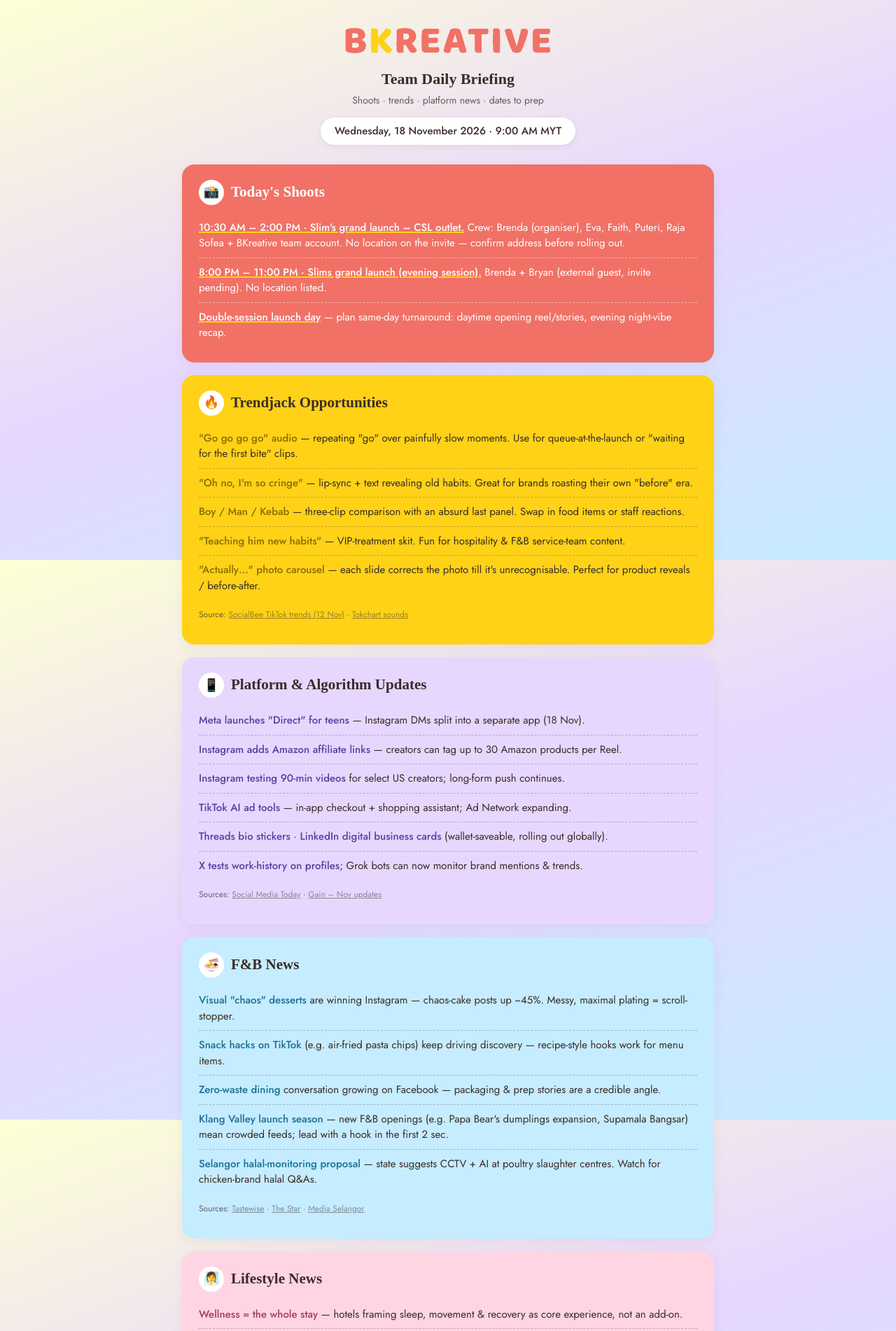
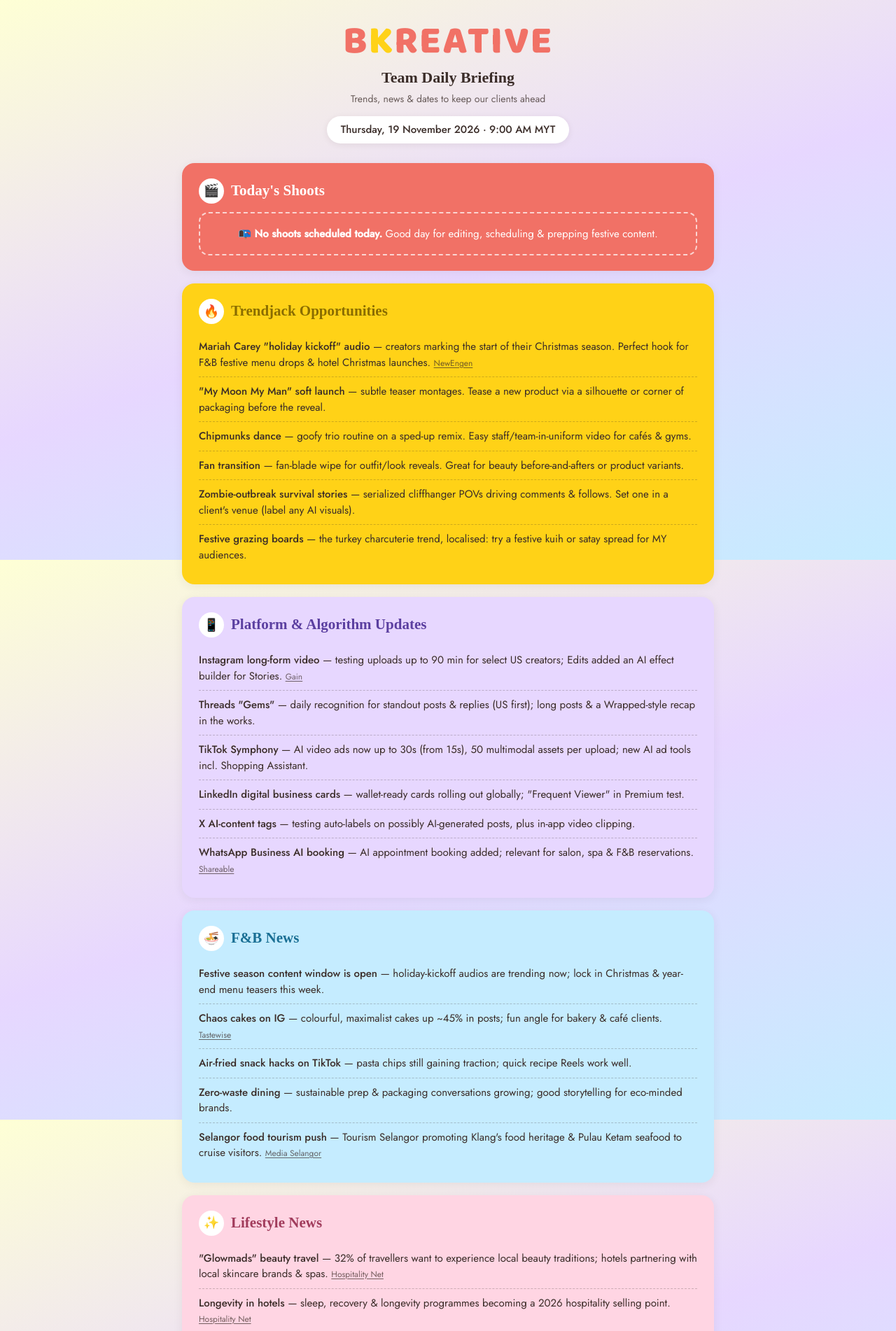
Before and after one commit to brendalye/bkreative-daily-briefing, a plain HTML site: page index.html in a window 1280 px wide. Shown: the top 1902 px of the page at 70% size. Drawn offline with Linux system fonts and the light colour scheme; a web font is replaced by a local one.

Commit message:
Add files via upload

```diff
--- a/index.html
+++ b/index.html
@@ -3,183 +3,162 @@
 <head>
 <meta charset="UTF-8">
 <meta name="viewport" content="width=device-width, initial-scale=1.0">
-<title>BKreative Daily Briefing – 18 Nov 2026</title>
+<title>BKreative Daily Briefing – 19 Nov 2026</title>
 <link rel="preconnect" href="https://fonts.googleapis.com">
 <link rel="preconnect" href="https://fonts.gstatic.com" crossorigin>
 <link href="https://fonts.googleapis.com/css2?family=Baloo+2:wght@800&family=Jost:wght@400;500&family=Kalnia:wght@600&display=swap" rel="stylesheet">
 <style>
   :root{
-    --coral:#f17166; --coral-dark:#b8453b;
-    --yellow:#ffd217; --yellow-dark:#8a6d00;
-    --lavender:#e7d7ff; --lavender-dark:#5b3fa0;
-    --sky:#c5ecff; --sky-dark:#1a6f94;
-    --pink:#ffd5e3; --pink-dark:#a13c5c;
-    --cream:#feffd5; --cream-dark:#6b6600;
+    --coral:#f17166;--coral-dark:#b8453b;
+    --yellow:#ffd217;--yellow-dark:#8a6d00;
+    --lavender:#e7d7ff;--lavender-dark:#5b3fa0;
+    --sky:#c5ecff;--sky-dark:#1a6f94;
+    --pink:#ffd5e3;--pink-dark:#a13c5c;
+    --cream:#feffd5;--cream-dark:#6b6600;
     --ink:#3a2c28;
   }
-  *{box-sizing:border-box;}
+  *{box-sizing:border-box;margin:0;padding:0}
   body{
-    margin:0; padding:32px 16px 48px;
-    font-family:'Jost',sans-serif; font-weight:400; color:var(--ink);
+    font-family:'Jost',sans-serif;font-weight:400;color:var(--ink);line-height:1.5;
     background:linear-gradient(160deg,var(--cream) 0%,var(--lavender) 50%,var(--sky) 100%);
-    background-attachment:fixed; line-height:1.5;
+    background-attachment:fixed;min-height:100vh;padding:32px 16px;
   }
-  .page{max-width:760px; margin:0 auto;}
-  .header{text-align:center; margin-bottom:28px;}
-  .brand{font-family:'Baloo 2',sans-serif; font-weight:800; font-size:56px; letter-spacing:2px; margin:0; line-height:1;}
-  .brand .c{color:var(--coral);} .brand .y{color:var(--yellow);}
-  .tagline{font-family:'Kalnia',serif; font-weight:600; font-size:22px; margin:8px 0 4px;}
-  .subtitle{font-size:14px; opacity:.75; margin:0 0 14px;}
-  .date-pill{display:inline-block; background:#fff; border-radius:999px; padding:8px 20px; font-weight:500; font-size:15px; box-shadow:0 2px 10px rgba(58,44,40,.08);}
-  .section{border-radius:18px; padding:22px 24px; margin-bottom:18px; box-shadow:0 4px 18px rgba(58,44,40,.06);}
-  .bg-coral{background:var(--coral); color:#fff;}
-  .bg-yellow{background:var(--yellow);}
-  .bg-lavender{background:var(--lavender);}
-  .bg-sky{background:var(--sky);}
-  .bg-pink{background:var(--pink);}
-  .bg-cream{background:var(--cream); border:1px solid rgba(107,102,0,.15);}
-  .section-title{font-family:'Kalnia',serif; font-weight:600; font-size:21px; margin:0 0 12px; display:flex; align-items:center; gap:10px;}
-  .badge{width:36px; height:36px; border-radius:50%; background:#fff; display:inline-flex; align-items:center; justify-content:center; font-size:18px; flex-shrink:0;}
-  ul.items{list-style:none; margin:0; padding:0;}
-  ul.items li{padding:9px 0; border-bottom:1px dashed rgba(58,44,40,.28); font-size:15px;}
-  ul.items li:last-child{border-bottom:none;}
-  .bg-coral ul.items li{border-bottom-color:rgba(255,255,255,.45);}
-  ul.items li b{font-weight:500;}
-  .bg-yellow b{color:var(--yellow-dark);} .bg-lavender b{color:var(--lavender-dark);}
-  .bg-sky b{color:var(--sky-dark);} .bg-pink b{color:var(--pink-dark);} .bg-cream b{color:var(--cream-dark);}
-  .bg-coral b{color:#fff; text-decoration:underline; text-decoration-color:var(--yellow); text-decoration-thickness:2px;}
-  a{color:inherit; font-size:12px; opacity:.7;}
-  .src{font-size:12px; opacity:.7;}
-  .grid-2{display:grid; grid-template-columns:1fr 1fr; gap:18px;}
-  .grid-2 h4{font-family:'Kalnia',serif; font-weight:600; margin:0 0 6px; font-size:16px; color:var(--cream-dark);}
-  .placeholder-box{border:2px dashed rgba(58,44,40,.3); border-radius:12px; padding:14px; text-align:center; font-size:14px; opacity:.8;}
-  .note{font-size:13px; margin-top:10px; opacity:.85;}
-  .footer{text-align:center; font-family:'Kalnia',serif; font-weight:600; font-size:16px; margin-top:26px; color:var(--coral-dark);}
-  @media (max-width:600px){ .grid-2{grid-template-columns:1fr;} .brand{font-size:44px;} .section{padding:18px;} }
+  a{color:inherit;text-decoration:underline;text-underline-offset:2px}
+  .page{max-width:760px;margin:0 auto}
+  .header{text-align:center;margin-bottom:28px}
+  .brand{font-family:'Baloo 2',sans-serif;font-weight:800;font-size:56px;letter-spacing:2px;line-height:1;color:var(--coral)}
+  .brand .k{color:var(--yellow)}
+  .tagline{font-family:'Kalnia',serif;font-weight:600;font-size:22px;margin-top:6px}
+  .subtitle{font-size:14px;opacity:.75;margin-top:4px}
+  .date-pill{display:inline-block;margin-top:14px;background:#fff;border-radius:999px;padding:8px 20px;font-weight:500;font-size:15px;box-shadow:0 2px 10px rgba(58,44,40,.08)}
+  .section{border-radius:18px;padding:22px 24px;margin-bottom:18px;box-shadow:0 3px 14px rgba(58,44,40,.07)}
+  .bg-coral{background:var(--coral);color:#fff}
+  .bg-yellow{background:var(--yellow)}
+  .bg-lavender{background:var(--lavender)}
+  .bg-sky{background:var(--sky)}
+  .bg-pink{background:var(--pink)}
+  .bg-cream{background:var(--cream)}
+  .section-title{font-family:'Kalnia',serif;font-weight:600;font-size:21px;display:flex;align-items:center;gap:10px;margin-bottom:12px}
+  .badge{width:36px;height:36px;border-radius:50%;background:#fff;display:inline-flex;align-items:center;justify-content:center;font-size:18px;flex-shrink:0}
+  .bg-yellow .section-title{color:var(--yellow-dark)}
+  .bg-lavender .section-title{color:var(--lavender-dark)}
+  .bg-sky .section-title{color:var(--sky-dark)}
+  .bg-pink .section-title{color:var(--pink-dark)}
+  .bg-cream .section-title{color:var(--cream-dark)}
+  ul.items{list-style:none}
+  ul.items li{padding:9px 0;border-bottom:1px dashed rgba(58,44,40,.25);font-size:15px}
+  .bg-coral ul.items li{border-bottom-color:rgba(255,255,255,.45)}
+  ul.items li:last-child{border-bottom:none}
+  ul.items li strong{font-weight:500}
+  .src{font-size:12px;opacity:.7;white-space:nowrap}
+  .grid-2{display:grid;grid-template-columns:1fr 1fr;gap:18px}
+  .col-title{font-weight:500;font-size:14px;text-transform:uppercase;letter-spacing:1px;color:var(--cream-dark);margin-bottom:4px}
+  .placeholder-box{border:2px dashed rgba(255,255,255,.7);border-radius:14px;padding:18px;text-align:center;font-size:15px}
+  .bg-lavender .placeholder-box{border-color:rgba(91,63,160,.35)}
+  .footer{text-align:center;font-family:'Kalnia',serif;font-weight:600;font-size:16px;margin-top:26px;color:var(--coral-dark)}
+  @media (max-width:600px){.grid-2{grid-template-columns:1fr}.brand{font-size:42px}.section{padding:18px}}
 </style>
 </head>
 <body>
 <div class="page">
 
   <div class="header">
-    <h1 class="brand"><span class="c">B</span><span class="y">K</span><span class="c">REATIVE</span></h1>
-    <p class="tagline">Team Daily Briefing</p>
-    <p class="subtitle">Shoots · trends · platform news · dates to prep</p>
-    <span class="date-pill">Wednesday, 18 November 2026 · 9:00 AM MYT</span>
+    <div class="brand">B<span class="k">K</span>REATIVE</div>
+    <div class="tagline">Team Daily Briefing</div>
+    <div class="subtitle">Trends, news &amp; dates to keep our clients ahead</div>
+    <div class="date-pill">Thursday, 19 November 2026 · 9:00 AM MYT</div>
   </div>
 
-  <!-- SHOOTS -->
   <div class="section bg-coral">
-    <h2 class="section-title"><span class="badge">📸</span>Today's Shoots</h2>
+    <div class="section-title"><span class="badge">🎬</span>Today's Shoots</div>
+    <div class="placeholder-box">📭 <strong>No shoots scheduled today.</strong> Good day for editing, scheduling &amp; prepping festive content.</div>
+  </div>
+
+  <div class="section bg-yellow">
+    <div class="section-title"><span class="badge">🔥</span>Trendjack Opportunities</div>
     <ul class="items">
-      <li><b>10:30 AM – 2:00 PM · Slim's grand launch – CSL outlet.</b> Crew: Brenda (organiser), Eva, Faith, Puteri, Raja Sofea + BKreative team account. No location on the invite — confirm address before rolling out.</li>
-      <li><b>8:00 PM – 11:00 PM · Slims grand launch (evening session).</b> Brenda + Bryan (external guest, invite pending). No location listed.</li>
-      <li><b>Double-session launch day</b> — plan same-day turnaround: daytime opening reel/stories, evening night-vibe recap.</li>
+      <li><strong>Mariah Carey "holiday kickoff" audio</strong> — creators marking the start of their Christmas season. Perfect hook for F&amp;B festive menu drops &amp; hotel Christmas launches. <a class="src" href="https://newengen.com/insights/tiktok-trends/">NewEngen</a></li>
+      <li><strong>"My Moon My Man" soft launch</strong> — subtle teaser montages. Tease a new product via a silhouette or corner of packaging before the reveal.</li>
+      <li><strong>Chipmunks dance</strong> — goofy trio routine on a sped-up remix. Easy staff/team-in-uniform video for cafés &amp; gyms.</li>
+      <li><strong>Fan transition</strong> — fan-blade wipe for outfit/look reveals. Great for beauty before-and-afters or product variants.</li>
+      <li><strong>Zombie-outbreak survival stories</strong> — serialized cliffhanger POVs driving comments &amp; follows. Set one in a client's venue (label any AI visuals).</li>
+      <li><strong>Festive grazing boards</strong> — the turkey charcuterie trend, localised: try a festive kuih or satay spread for MY audiences.</li>
     </ul>
   </div>
 
-  <!-- TRENDJACK -->
-  <div class="section bg-yellow">
-    <h2 class="section-title"><span class="badge">🔥</span>Trendjack Opportunities</h2>
+  <div class="section bg-lavender">
+    <div class="section-title"><span class="badge">📱</span>Platform &amp; Algorithm Updates</div>
     <ul class="items">
-      <li><b>"Go go go go" audio</b> — repeating "go" over painfully slow moments. Use for queue-at-the-launch or "waiting for the first bite" clips.</li>
-      <li><b>"Oh no, I'm so cringe"</b> — lip-sync + text revealing old habits. Great for brands roasting their own "before" era.</li>
-      <li><b>Boy / Man / Kebab</b> — three-clip comparison with an absurd last panel. Swap in food items or staff reactions.</li>
-      <li><b>"Teaching him new habits"</b> — VIP-treatment skit. Fun for hospitality & F&B service-team content.</li>
-      <li><b>"Actually…" photo carousel</b> — each slide corrects the photo till it's unrecognisable. Perfect for product reveals / before-after.</li>
+      <li><strong>Instagram long-form video</strong> — testing uploads up to 90 min for select US creators; Edits added an AI effect builder for Stories. <a class="src" href="https://blog.gainapp.com/social-media-updates/">Gain</a></li>
+      <li><strong>Threads "Gems"</strong> — daily recognition for standout posts &amp; replies (US first); long posts &amp; a Wrapped-style recap in the works.</li>
+      <li><strong>TikTok Symphony</strong> — AI video ads now up to 30s (from 15s), 50 multimodal assets per upload; new AI ad tools incl. Shopping Assistant.</li>
+      <li><strong>LinkedIn digital business cards</strong> — wallet-ready cards rolling out globally; "Frequent Viewer" in Premium test.</li>
+      <li><strong>X AI-content tags</strong> — testing auto-labels on possibly AI-generated posts, plus in-app video clipping.</li>
+      <li><strong>WhatsApp Business AI booking</strong> — AI appointment booking added; relevant for salon, spa &amp; F&amp;B reservations. <a class="src" href="https://shareabletldr.substack.com/p/november-12-the-latest-social-media">Shareable</a></li>
     </ul>
-    <p class="src">Source: <a href="https://socialbee.com/blog/tiktok-trends-you-cant-miss/">SocialBee TikTok trends (12 Nov)</a> · <a href="https://tokchart.com/tiktok-trending-sounds">Tokchart sounds</a></p>
   </div>
 
-  <!-- PLATFORM UPDATES -->
-  <div class="section bg-lavender">
-    <h2 class="section-title"><span class="badge">📱</span>Platform &amp; Algorithm Updates</h2>
+  <div class="section bg-sky">
+    <div class="section-title"><span class="badge">🍜</span>F&amp;B News</div>
     <ul class="items">
-      <li><b>Meta launches "Direct" for teens</b> — Instagram DMs split into a separate app (18 Nov).</li>
-      <li><b>Instagram adds Amazon affiliate links</b> — creators can tag up to 30 Amazon products per Reel.</li>
-      <li><b>Instagram testing 90-min videos</b> for select US creators; long-form push continues.</li>
-      <li><b>TikTok AI ad tools</b> — in-app checkout + shopping assistant; Ad Network expanding.</li>
-      <li><b>Threads bio stickers</b> · <b>LinkedIn digital business cards</b> (wallet-saveable, rolling out globally).</li>
-      <li><b>X tests work-history on profiles</b>; Grok bots can now monitor brand mentions &amp; trends.</li>
+      <li><strong>Festive season content window is open</strong> — holiday-kickoff audios are trending now; lock in Christmas &amp; year-end menu teasers this week.</li>
+      <li><strong>Chaos cakes on IG</strong> — colourful, maximalist cakes up ~45% in posts; fun angle for bakery &amp; café clients. <a class="src" href="https://tastewise.io/blog/social-media-food-trends">Tastewise</a></li>
+      <li><strong>Air-fried snack hacks on TikTok</strong> — pasta chips still gaining traction; quick recipe Reels work well.</li>
+      <li><strong>Zero-waste dining</strong> — sustainable prep &amp; packaging conversations growing; good storytelling for eco-minded brands.</li>
+      <li><strong>Selangor food tourism push</strong> — Tourism Selangor promoting Klang's food heritage &amp; Pulau Ketam seafood to cruise visitors. <a class="src" href="https://mediaselangor.com/en/2026/11/407810">Media Selangor</a></li>
     </ul>
-    <p class="src">Sources: <a href="https://socialmediatoday.com/">Social Media Today</a> · <a href="https://blog.gainapp.com/social-media-updates/">Gain – Nov updates</a></p>
   </div>
 
-  <!-- INDUSTRY NEWS (folded into F&B section header area per template order) -->
-  <div class="section bg-sky">
-    <h2 class="section-title"><span class="badge">🍜</span>F&amp;B News</h2>
+  <div class="section bg-pink">
+    <div class="section-title"><span class="badge">✨</span>Lifestyle News</div>
     <ul class="items">
-      <li><b>Visual "chaos" desserts</b> are winning Instagram — chaos-cake posts up ~45%. Messy, maximal plating = scroll-stopper.</li>
-      <li><b>Snack hacks on TikTok</b> (e.g. air-fried pasta chips) keep driving discovery — recipe-style hooks work for menu items.</li>
-      <li><b>Zero-waste dining</b> conversation growing on Facebook — packaging &amp; prep stories are a credible angle.</li>
-      <li><b>Klang Valley launch season</b> — new F&amp;B openings (e.g. Papa Bear's dumplings expansion, Supamala Bangsar) mean crowded feeds; lead with a hook in the first 2 sec.</li>
-      <li><b>Selangor halal-monitoring proposal</b> — state suggests CCTV + AI at poultry slaughter centres. Watch for chicken-brand halal Q&amp;As.</li>
+      <li><strong>"Glowmads" beauty travel</strong> — 32% of travellers want to experience local beauty traditions; hotels partnering with local skincare brands &amp; spas. <a class="src" href="https://www.hospitalitynet.org/news/4133635/how-hotels-are-responding-to-the-glowmad-trend-three-approaches-to-local-beauty-experiences">Hospitality Net</a></li>
+      <li><strong>Longevity in hotels</strong> — sleep, recovery &amp; longevity programmes becoming a 2026 hospitality selling point. <a class="src" href="https://www.hospitalitynet.org/opinion/4130821.html">Hospitality Net</a></li>
+      <li><strong>Wellness tourism keeps growing</strong> — content on local ingredients &amp; rituals (think jamu, herbal baths) suits MY hotel/spa clients. <a class="src" href="https://www.hospitalitynet.org/explainer/4133454">Hospitality Net</a></li>
+      <li><strong>Beauty reveal formats</strong> — fan transition &amp; soft-launch teasers are the go-to reveal formats this week for beauty &amp; fitness clients.</li>
     </ul>
-    <p class="src">Sources: <a href="https://tastewise.io/blog/social-media-food-trends">Tastewise</a> · <a href="https://www.thestar.com.my/aseanplus/aseanplus-news/2026/11/05/papa-bears-sets-its-sights-on-bringing-freshly-wrapped-dumplings-to-customers-and-more-outlets-in-the-country">The Star</a> · <a href="https://mediaselangor.com/">Media Selangor</a></p>
   </div>
 
-  <!-- LIFESTYLE -->
-  <div class="section bg-pink">
-    <h2 class="section-title"><span class="badge">🧖‍♀️</span>Lifestyle News</h2>
+  <div class="section bg-coral">
+    <div class="section-title"><span class="badge">🇲🇾</span>Malaysia &amp; Klang Valley</div>
     <ul class="items">
-      <li><b>Wellness = the whole stay</b> — hotels framing sleep, movement &amp; recovery as core experience, not an add-on.</li>
-      <li><b>Trial-to-membership funnels</b> — ClassPass-style low-commitment offers convert into members; mirror in social CTAs.</li>
-      <li><b>"Brainstack" screen-free routines</b> trending — natural fit for wellness, fitness &amp; self-care clients.</li>
-      <li><b>Pinterest "Creators to Watch 2027"</b> list out — scout beauty/lifestyle collab talent.</li>
-      <li><b>Snapchat luxury study:</b> 84% of users say social brings them closer to luxury — supports premium beauty/hotel content.</li>
+      <li><strong>No public alert test today</strong> — MCMC says the 19 Nov early-warning test is internal only; viral WhatsApp claims about Selangor/KL alerts are false. Avoid amplifying. <a class="src" href="https://www.lowyat.net/2026/409995/mcmc-alert-system-test-internal/">Lowyat</a></li>
+      <li><strong>Selangor tops flood tally</strong> — 2,429 evacuees remain in relief centres; check tone &amp; scheduled posts for Selangor-based clients. <a class="src" href="https://www.nst.com.my/news/regional/2026/11/1580950/selangor-tops-flood-tally-2429-remain-relief-centres">NST</a></li>
+      <li><strong>Cost of living stays top of mind</strong> — post-Budget 2027 chatter on affordability; value-meal &amp; promo angles resonate. <a class="src" href="https://www.thevibes.com/articles/news/126480/budget-2027-cost-of-living-to-take-centre-stage-as-government-weighs-global-risks">The Vibes</a></li>
+      <li><strong>Selangor tourism target</strong> — ~9 million visitors targeted for 2026, with a Klang heritage &amp; food angle. <a class="src" href="https://mediaselangor.com/en/2026/11/407810">Media Selangor</a></li>
+      <li><strong>Malaysia Cup knockout stage</strong> — football fever is a ready-made hook for F&amp;B screening nights &amp; promos. <a class="src" href="https://en.wikipedia.org/wiki/2026_Malaysia_Cup_knockout_stage">Wikipedia</a></li>
     </ul>
-    <p class="src">Sources: <a href="https://www.glossy.co/beauty/wellness/wellness-briefing-proper-hotel-is-creating-a-wellness-hospitality-blueprint-plus-news/">Glossy</a> · <a href="https://socialmediatoday.com/">Social Media Today</a></p>
   </div>
 
-  <!-- MALAYSIA -->
-  <div class="section bg-coral">
-    <h2 class="section-title"><span class="badge">🇲🇾</span>Malaysia &amp; Klang Valley</h2>
-    <ul class="items">
-      <li><b>Selangor floods</b> — 23 areas hit after 114.5mm rain; 1,375 evacuees in 10 relief centres, Kuala Selangor worst. Pause cheerful rain-themed posts.</li>
-      <li><b>Cell Broadcast alert test tomorrow (19 Nov)</b> — MCMC drill in flood-prone parts of Selangor, KL, Kelantan, Pahang. Expect "did your phone scream?" chatter.</li>
-      <li><b>Selangor revenue hits RM3b</b>, beating its RM2.8b target.</li>
-      <li><b>Viral: car parked at a KL car-park exit</b> — easy meme angle for parking/mall clients.</li>
-      <li><b>Viral: RM150 angpau "top-up" wedding debate</b> — hot cost-of-living talking point.</li>
-    </ul>
-    <p class="src">Sources: <a href="https://mediaselangor.com/">Media Selangor</a> · <a href="https://www.malaymail.com/news/malaysia/2026/11/18/as-malaysia-prepares-to-test-its-new-disaster-alert-system-on-nov-19-heres-how-five-countries-warn-people-of-danger/239306">Malay Mail</a> · <a href="https://weirdkaya.com/">WeirdKaya</a></p>
-  </div>
-
-  <!-- DATES -->
   <div class="section bg-cream">
-    <h2 class="section-title"><span class="badge">🗓️</span>Dates to Prep Content For</h2>
+    <div class="section-title"><span class="badge">📅</span>Dates to Prep Content For</div>
     <div class="grid-2">
       <div>
-        <h4>International</h4>
+        <div class="col-title">International</div>
         <ul class="items">
-          <li><b>19 Nov</b> — International Men's Day · World Toilet Day</li>
-          <li><b>20 Nov</b> — World Children's Day</li>
-          <li><b>21 Nov</b> — World Hello Day · World Television Day</li>
-          <li><b>27 Nov</b> — Black Friday · <b>30 Nov</b> Cyber Monday — lock promo assets now</li>
-          <li><b>3 Dec</b> — Int'l Day of Persons with Disabilities</li>
+          <li><strong>19 Nov (today)</strong> — International Men's Day &amp; World Toilet Day</li>
+          <li><strong>20 Nov</strong> — World Children's Day</li>
+          <li><strong>21 Nov</strong> — World Television Day</li>
+          <li><strong>27 Nov</strong> — Black Friday; <strong>30 Nov</strong> Cyber Monday — prep sale creatives now</li>
+          <li><strong>1 Dec</strong> — GivingTuesday &amp; World AIDS Day</li>
         </ul>
       </div>
       <div>
-        <h4>Malaysia</h4>
+        <div class="col-title">Malaysia</div>
         <ul class="items">
-          <li><b>No public holidays this week.</b></li>
-          <li><b>11 Dec (Fri)</b> — Sultan of Selangor's Birthday (Selangor) — long weekend, start planning</li>
-          <li><b>24–25 Dec</b> — Christmas Eve / Christmas (long weekend)</li>
-          <li><b>1 Jan 2027</b> — New Year's Day</li>
+          <li><strong>No public holidays</strong> for the rest of November</li>
+          <li><strong>11 Dec (Fri)</strong> — Sultan of Selangor's Birthday (Selangor) — long weekend, start planning</li>
+          <li><strong>24 Dec</strong> — Christmas Eve (Sabah)</li>
+          <li><strong>25 Dec (Fri)</strong> — Christmas Day (national) — festive campaigns should be in production</li>
         </ul>
       </div>
     </div>
-    <p class="src">Sources: <a href="https://www.malaysiapublicholiday.my/en/2026/all">Malaysia Public Holiday 2026</a> · <a href="https://www.awarenessdays.com/awareness-days-calendar/category/november-awareness-days-and-weeks/">Awareness Days</a></p>
+    <p class="src" style="margin-top:10px;white-space:normal">Sources: <a href="https://quickhr.co/resources/blog/malaysia-public-holiday-2026">QuickHR</a> · <a href="https://www.trvst.world/awareness-dates/november/19/">TRVST</a> · <a href="https://www.careerindia.com/features/important-days-in-november-2026-national-and-international-days-067935.html">CareerIndia</a></p>
   </div>
 
-  <!-- WEATHER -->
   <div class="section bg-lavender">
-    <h2 class="section-title"><span class="badge">🌦️</span>Shoot Weather</h2>
-    <ul class="items">
-      <li><b>Klang Valley (general)</b> — no shoot address on the invites, so checked the region. MetMalaysia has issued near-daily afternoon thunderstorm warnings for KL &amp; Selangor this month.</li>
-      <li><b>Heavy rain today</b> — flooding in 23 Selangor areas. Allow travel buffer; check Waze for closures.</li>
-      <li><b>Pack rain cover</b> for gear; plan indoor B-roll for the daytime session and expect wet roads for the 8 PM launch.</li>
-    </ul>
-    <p class="src">Sources: <a href="https://www.malaymail.com/amp/news/malaysia/2026/11/13/metmalaysia-sounds-thunderstorm-warning-for-kl-selangor-and-six-other-regions/243084">Malay Mail</a> · <a href="https://www.thestar.com.my/news/nation/2026/11/15/thunderstorm-warning-in-nine-states-and-kl-until-5pm">The Star</a> · <a href="https://mediaselangor.com/">Media Selangor</a></p>
+    <div class="section-title"><span class="badge">🌦️</span>Shoot Weather</div>
+    <div class="placeholder-box">No shoot locations to check today.</div>
   </div>
 
   <div class="footer">Focus on your business, let us BKreative for u ♥</div>
```
